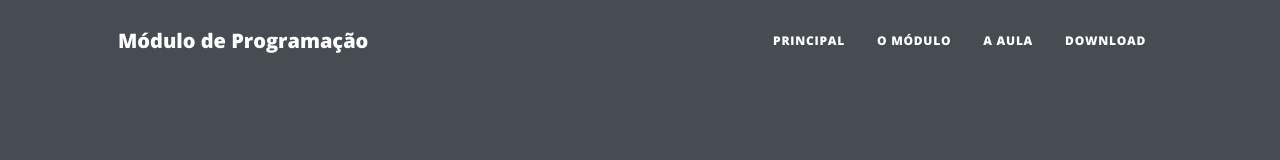
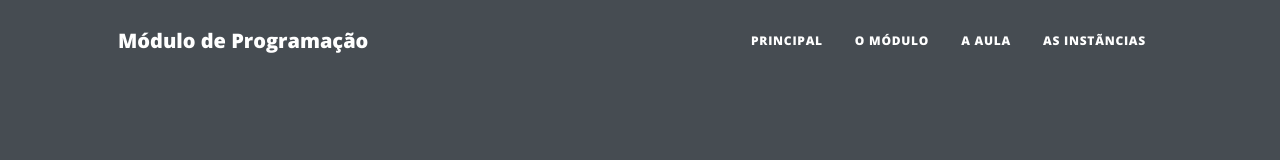
Before and after one commit to nisston/moduloprogramacao.github.io, a plain HTML site: page index.html in a window 1280 px wide. Shown: the top 160 px of the page. Drawn offline with nearby package versions, Linux system fonts and the light colour scheme.

Commit message:
Update index.html

```diff
--- a/index.html
+++ b/index.html
@@ -29,7 +29,7 @@
                         <li class="nav-item"><a class="nav-link px-lg-3 py-3 py-lg-4" href="index.html">Principal</a></li>
                         <li class="nav-item"><a class="nav-link px-lg-3 py-3 py-lg-4" href="instancia.html">O Módulo</a></li>
                         <li class="nav-item"><a class="nav-link px-lg-3 py-3 py-lg-4" href="roteiro.html">A aula</a></li>
-                        <li class="nav-item"><a class="nav-link px-lg-3 py-3 py-lg-4" href="download.html">Download</a></li>
+                        <li class="nav-item"><a class="nav-link px-lg-3 py-3 py-lg-4" href="download.html">As instãncias</a></li>
                     </ul>
                 </div>
             </div>
```
